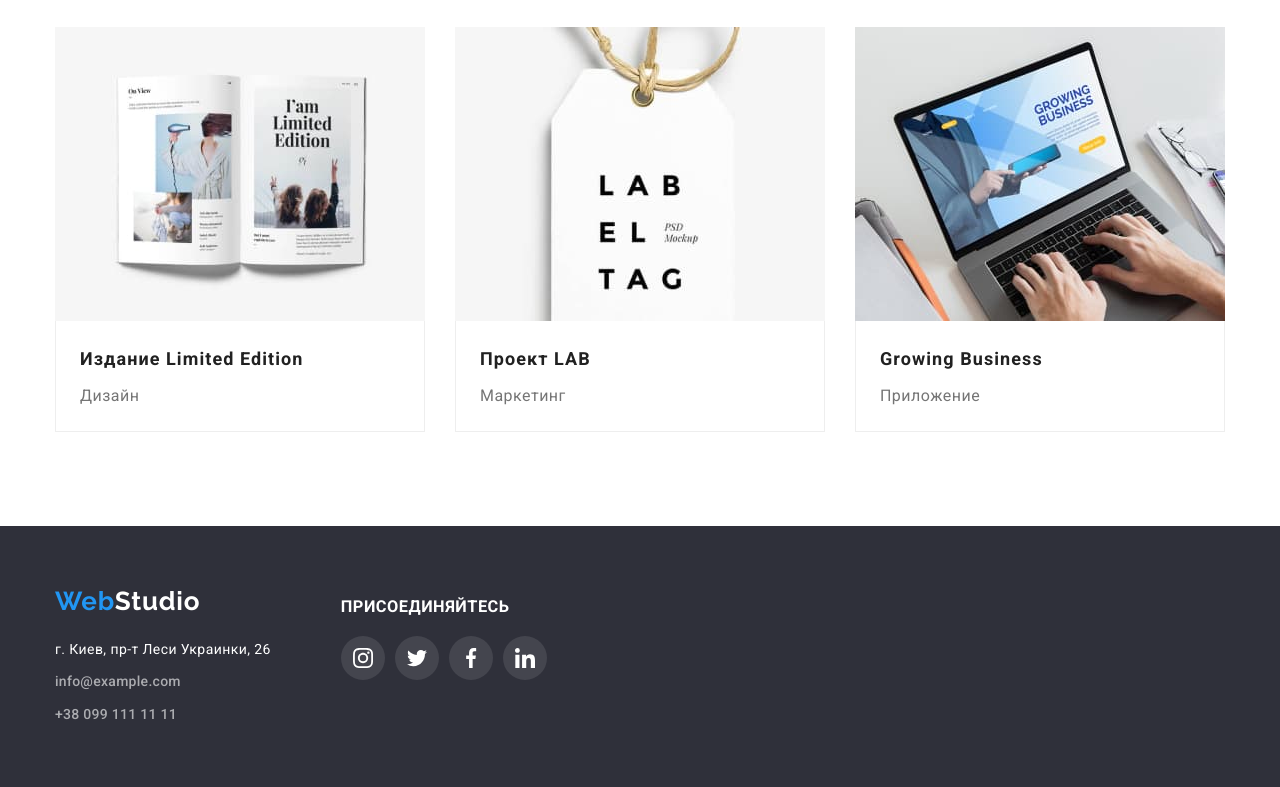
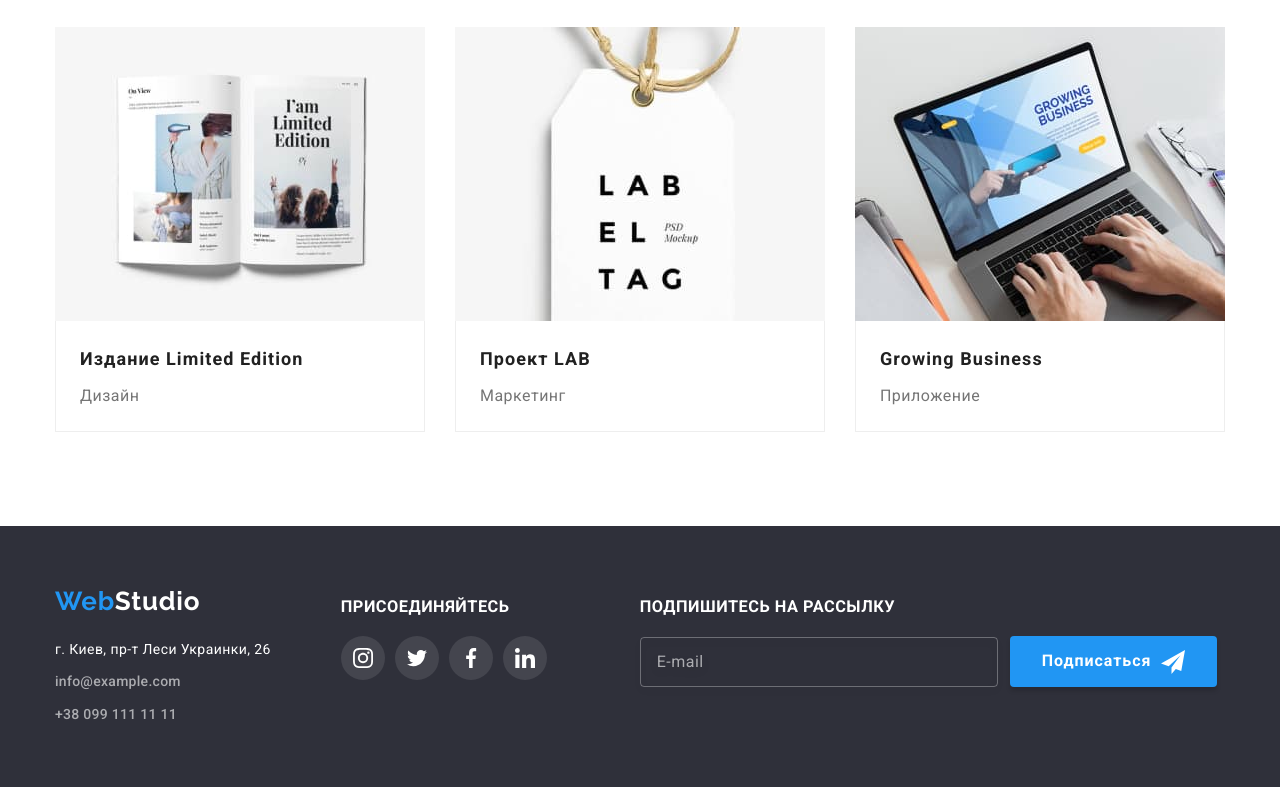
Before and after one commit to vixxxyg/goit-markup-hw-06, a plain HTML site: page portfolio.html in a window 1280 px wide. Shown: the part 1108-1895 px from the top of the page. Drawn offline with nearby package versions, Linux system fonts and the light colour scheme.

Commit message:
Добавляет форму в футер

```diff
--- a/portfolio.html
+++ b/portfolio.html
@@ -265,10 +265,22 @@
                             </li>
                         </ul>
                     </div>
+
+                    <form class="subscribe-form">
+                        <h3>Подпишитесь на рассылку</h3>
+                        <div class="subscribe-section">
+                            <input type="email" name="subscribe-mail" class="field" autocomplete="off" placeholder="E-mail" />
+                            <button class="btn primary subscribe" type="submit">
+                                Подписаться
+                                <svg class="icon-subscribe" width="24" height="24">
+                                    <use href="./images/icons/sprite2.svg#icon-jet"></use>
+                                </svg>
+                            </button>
+                        </div>
+                    </form>
+
                 </div>
             </footer>
 
-
 </body>
-
 </html>
```
Lines whose indentation alone changed are shown as unchanged.
